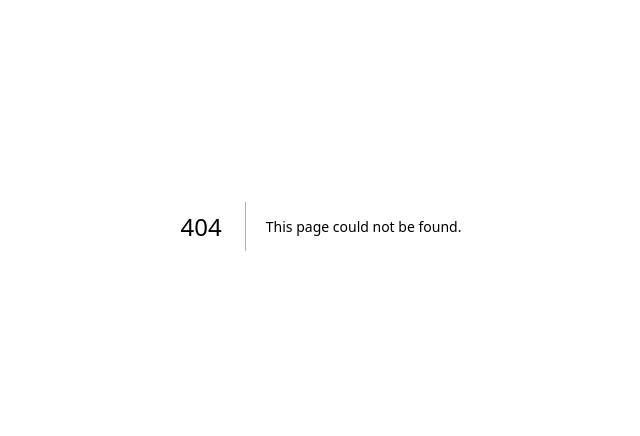
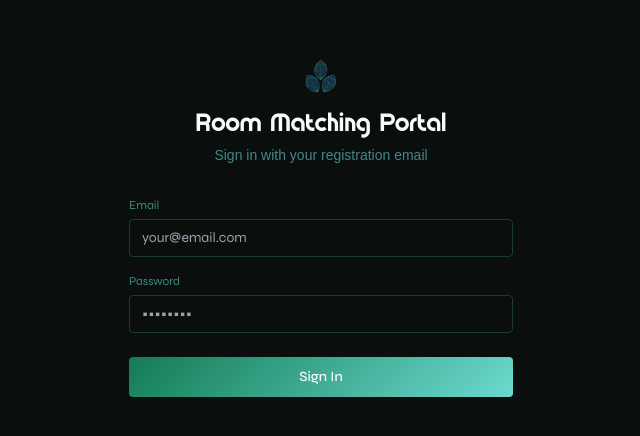
Before and after one commit to Yassine-Ben-Romdhane/NRTF, a Next.js app: page /portal/login in a window 1280 px wide. Before the commit this address had no page. Shown: the part 174-610 px from the top of the page, without its empty margins (319-959 px from the left). Built offline with nearby package versions, Linux system fonts and the light colour scheme; a web font is replaced by a local one.

Commit message:
feat: add portal login page

```diff
--- /dev/null
+++ b/app/portal/login/page.tsx
@@ -0,0 +1,84 @@
+"use client";
+
+import { useState } from "react";
+import { useRouter } from "next/navigation";
+import { createClient } from "@/lib/supabase/client";
+
+export default function PortalLoginPage() {
+  const router = useRouter();
+  const [email, setEmail] = useState("");
+  const [password, setPassword] = useState("");
+  const [error, setError] = useState<string | null>(null);
+  const [loading, setLoading] = useState(false);
+
+  async function handleSubmit(e: React.FormEvent) {
+    e.preventDefault();
+    setLoading(true);
+    setError(null);
+
+    const supabase = createClient();
+    const { error } = await supabase.auth.signInWithPassword({ email, password });
+
+    if (error) {
+      setError(error.message);
+      setLoading(false);
+      return;
+    }
+
+    router.push("/portal");
+    router.refresh();
+  }
+
+  return (
+    <main className="min-h-screen flex items-center justify-center px-4"
+      style={{ background: "var(--color-bg, #0a0f0d)" }}>
+      <div className="w-full max-w-sm">
+        <div className="mb-8 text-center">
+          {/* eslint-disable-next-line @next/next/no-img-element */}
+          <img src="/logo-mark.png" alt="NRTF" width={48} className="mx-auto mb-4" />
+          <h1 className="font-display font-bold text-2xl text-nrtf-text">Room Matching Portal</h1>
+          <p className="text-sm text-nrtf-muted/60 mt-1">Sign in with your registration email</p>
+        </div>
+
+        <form onSubmit={handleSubmit} className="flex flex-col gap-4">
+          <div>
+            <label className="block text-xs text-nrtf-muted/60 mb-1.5 font-sans">Email</label>
+            <input
+              type="email"
+              required
+              value={email}
+              onChange={e => setEmail(e.target.value)}
+              className="w-full bg-transparent border border-[rgba(109,217,207,0.2)] rounded px-3 py-2 text-sm text-nrtf-text outline-none focus:border-[rgba(109,217,207,0.5)] font-sans"
+              placeholder="your@email.com"
+            />
+          </div>
+
+          <div>
+            <label className="block text-xs text-nrtf-muted/60 mb-1.5 font-sans">Password</label>
+            <input
+              type="password"
+              required
+              value={password}
+              onChange={e => setPassword(e.target.value)}
+              className="w-full bg-transparent border border-[rgba(109,217,207,0.2)] rounded px-3 py-2 text-sm text-nrtf-text outline-none focus:border-[rgba(109,217,207,0.5)] font-sans"
+              placeholder="••••••••"
+            />
+          </div>
+
+          {error && (
+            <p className="text-xs text-red-400 font-sans">{error}</p>
+          )}
+
+          <button
+            type="submit"
+            disabled={loading}
+            className="mt-2 py-2.5 rounded font-sans text-sm font-medium transition-opacity disabled:opacity-50"
+            style={{ background: "linear-gradient(135deg, #137c55, #6dd9cf)", color: "#fff" }}
+          >
+            {loading ? "Signing in…" : "Sign In"}
+          </button>
+        </form>
+      </div>
+    </main>
+  );
+}
```
